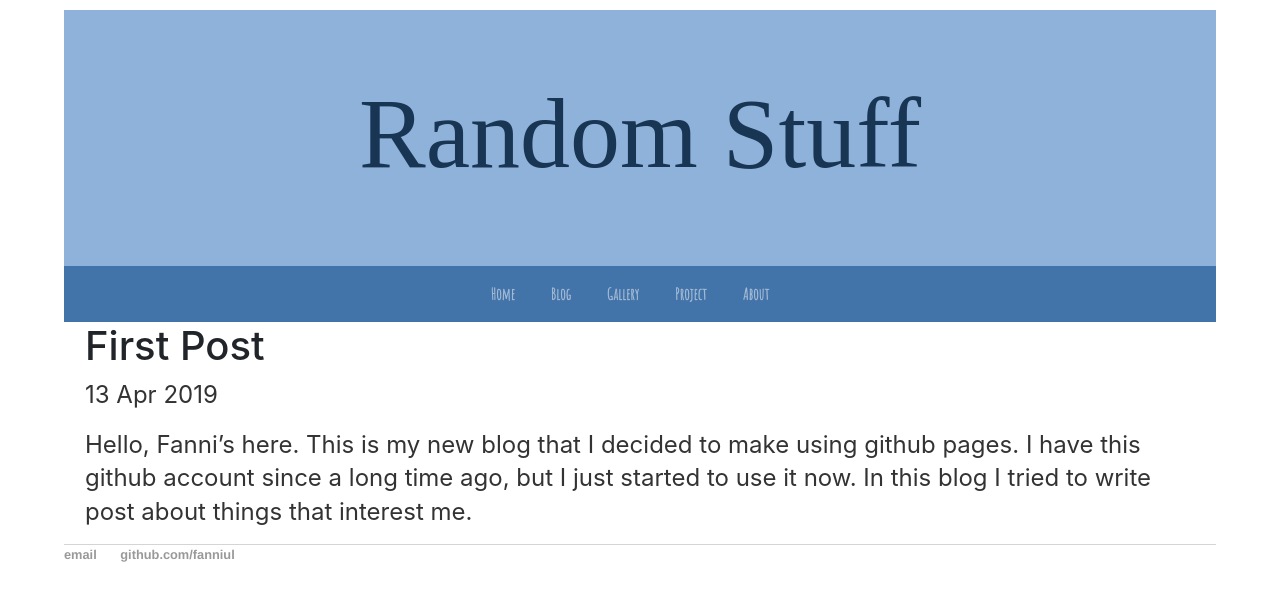
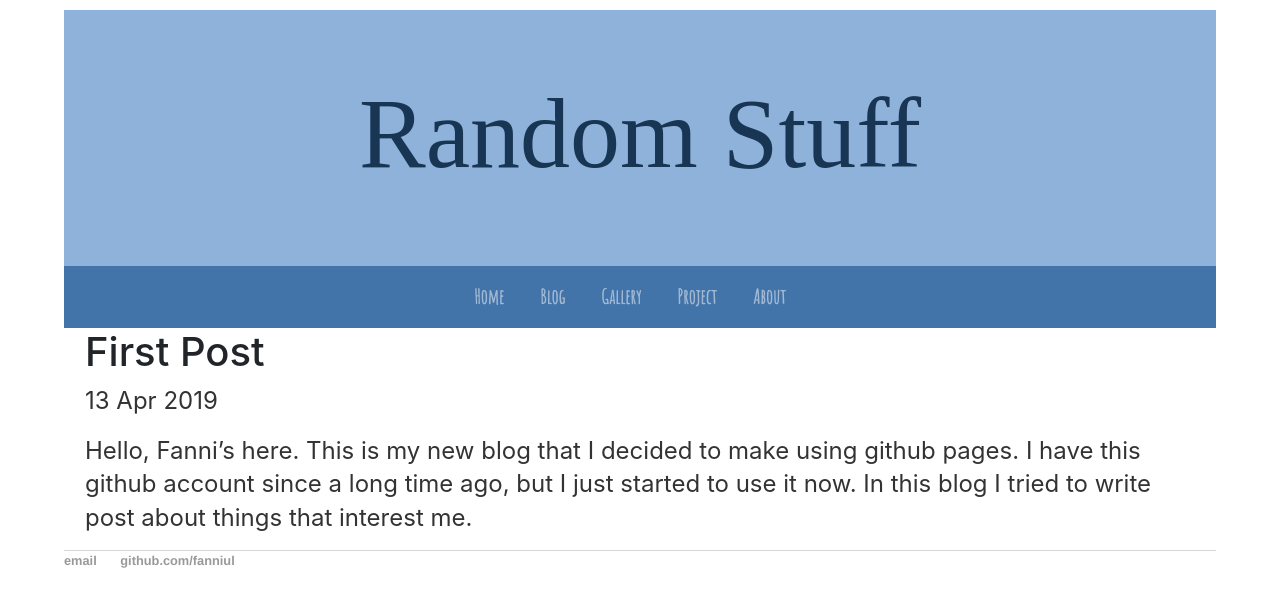
Before and after one commit to fanniul/fanniul.github.io, a Jekyll site: the page built from _posts/2019-04-13-first-post.md, in a window 1280 px wide. Shown: the top 607 px of the page. Built offline with Jekyll 4.4.1, drawn with Linux system fonts in a browser that asks for light colours; some web fonts are replaced.

Commit message:
Update default.html

```diff
--- a/_layouts/default.html
+++ b/_layouts/default.html
@@ -30,19 +30,19 @@
 			  <div class="collapse navbar-collapse justify-content-center" id="collapsibleNavbar">
 			    <ul class="navbar-nav">
 			      <li class="nav-item">
-				<a class="nav-link" style="font-family: Amatic SC;" href="/">Home</a>
+				<a class="nav-link" style="font-family: Amatic SC;font-size: 20px;" href="/">Home</a>
 			      </li>
 			      <li class="nav-item">
-				<a class="nav-link" style="font-family: Amatic SC;" href="/blog">Blog</a>
+				<a class="nav-link" style="font-family: Amatic SC;font-size: 20px;" href="/blog">Blog</a>
 			      </li>
 			      <li class="nav-item">
-				<a class="nav-link" style="font-family: Amatic SC;" href="/gallery">Gallery</a>
+				<a class="nav-link" style="font-family: Amatic SC;font-size: 20px;" href="/gallery">Gallery</a>
 			      </li>
 			      <li class="nav-item">
-				<a class="nav-link" style="font-family: Amatic SC;" href="/project">Project</a>
+				<a class="nav-link" style="font-family: Amatic SC;font-size: 20px;" href="/project">Project</a>
 			      </li>
 			      <li class="nav-item">
-				<a class="nav-link" style="font-family: Amatic SC;" href="/about">About</a>
+				<a class="nav-link" style="font-family: Amatic SC;font-size: 20px;" href="/about">About</a>
 			      </li>
 			    </ul>
 			  </div>
```
